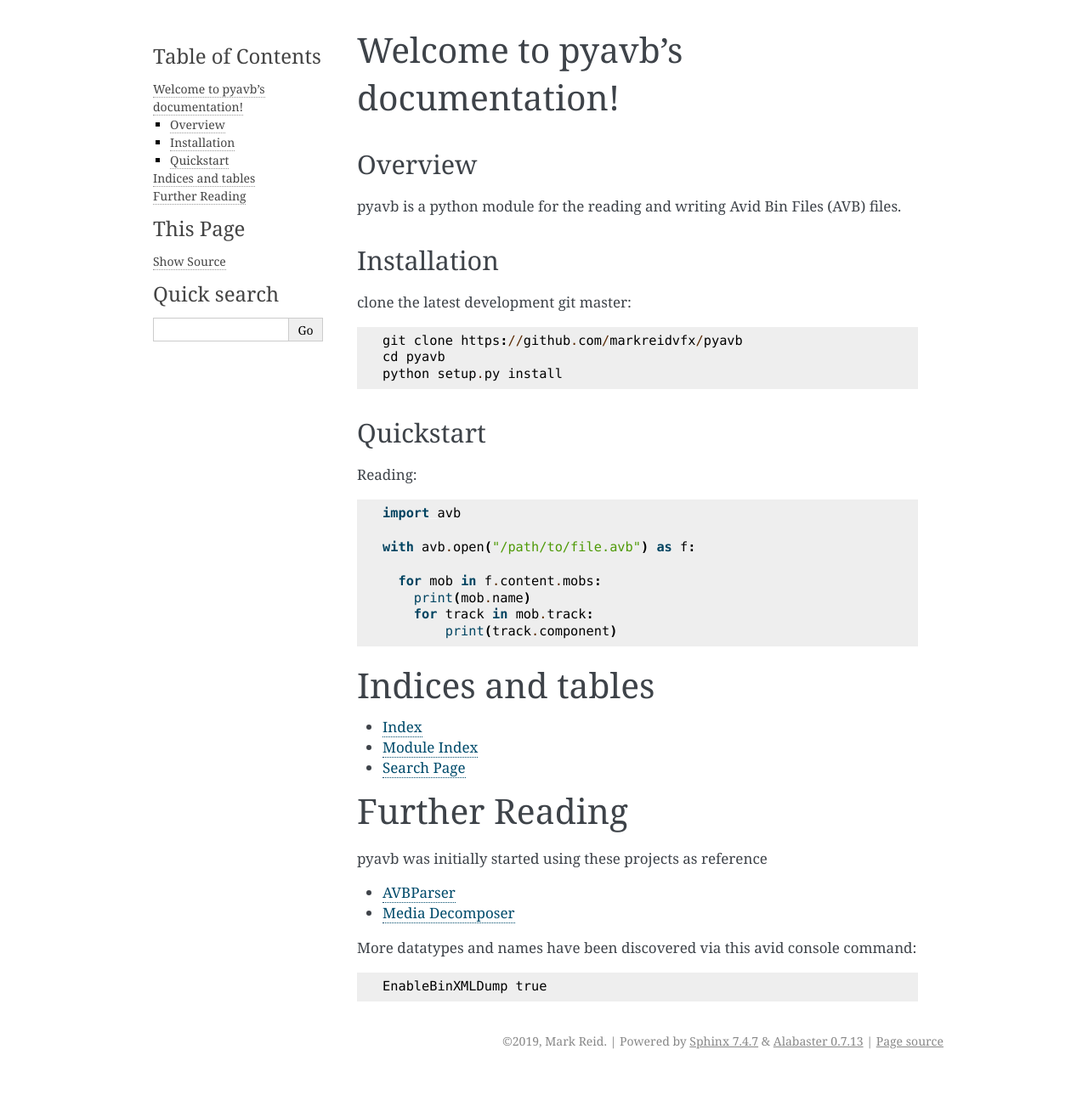
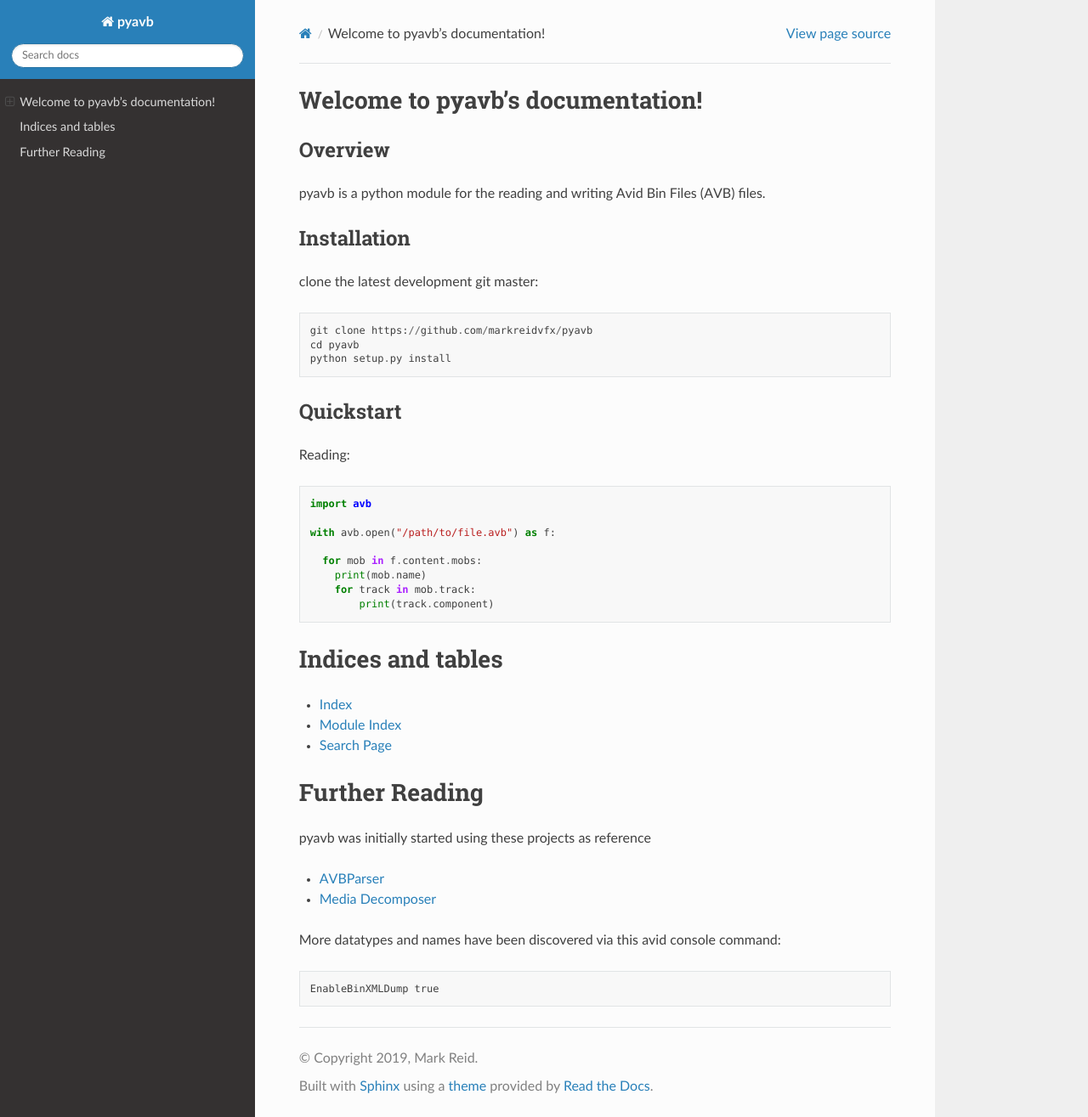
Before and after one commit to markreidvfx/pyavb, a Sphinx documentation site: the page built from docs/source/index.rst, in a window 1280 px wide and 1315 px high. Shown: the whole window at 85% size. Built offline with Sphinx 7.4.7 and the Read the Docs theme 2.0.0, drawn with Linux system fonts in a browser that asks for light colours; pages that are not in the unit, such as notebooks, are missing from menus; the version number could not be read and is left out.

Commit message:
change to rtd theme

```diff
--- a/docs/source/conf.py
+++ b/docs/source/conf.py
@@ -75,13 +75,13 @@
 # The theme to use for HTML and HTML Help pages.  See the documentation for
 # a list of builtin themes.
 #
-html_theme = 'alabaster'
+html_theme = 'sphinx_rtd_theme'
 
 # Theme options are theme-specific and customize the look and feel of a theme
 # further.  For a list of options available for each theme, see the
 # documentation.
 #
-# html_theme_options = {}
+html_theme_options = {'collapse_navigation': False}
 
 # Add any paths that contain custom static files (such as style sheets) here,
 # relative to this directory. They are copied after the builtin static files,
@@ -91,13 +91,20 @@
 # Custom sidebar templates, must be a dictionary that maps document names
 # to template names.
 #
-# The default sidebars (for documents that don't match any pattern) are
-# defined by theme itself.  Builtin themes are using these templates by
-# default: ``['localtoc.html', 'relations.html', 'sourcelink.html',
-# 'searchbox.html']``.
+# Custom sidebar templates, must be a dictionary that maps document names
+# to template names.
 #
-# html_sidebars = {}
-
+# This is required for the alabaster theme
+# refs: http://alabaster.readthedocs.io/en/latest/installation.html#sidebars
+html_sidebars = {
+    '**': [
+        'about.html',
+        'navigation.html',
+        'relations.html',  # needs 'show_related': True theme option to display
+        'searchbox.html',
+        'donate.html',
+    ]
+}
 
 # -- Options for HTMLHelp output ---------------------------------------------
 
```
